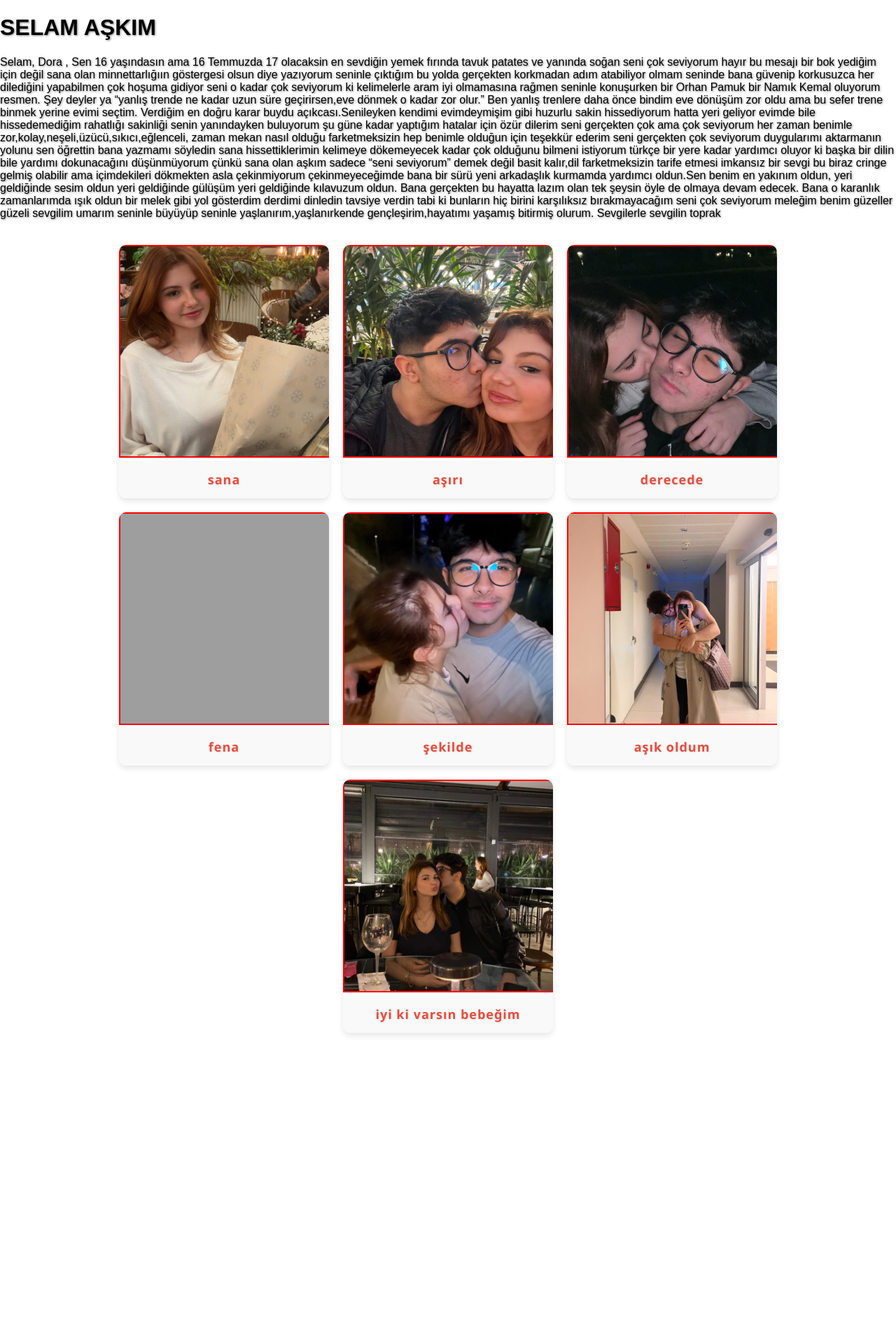
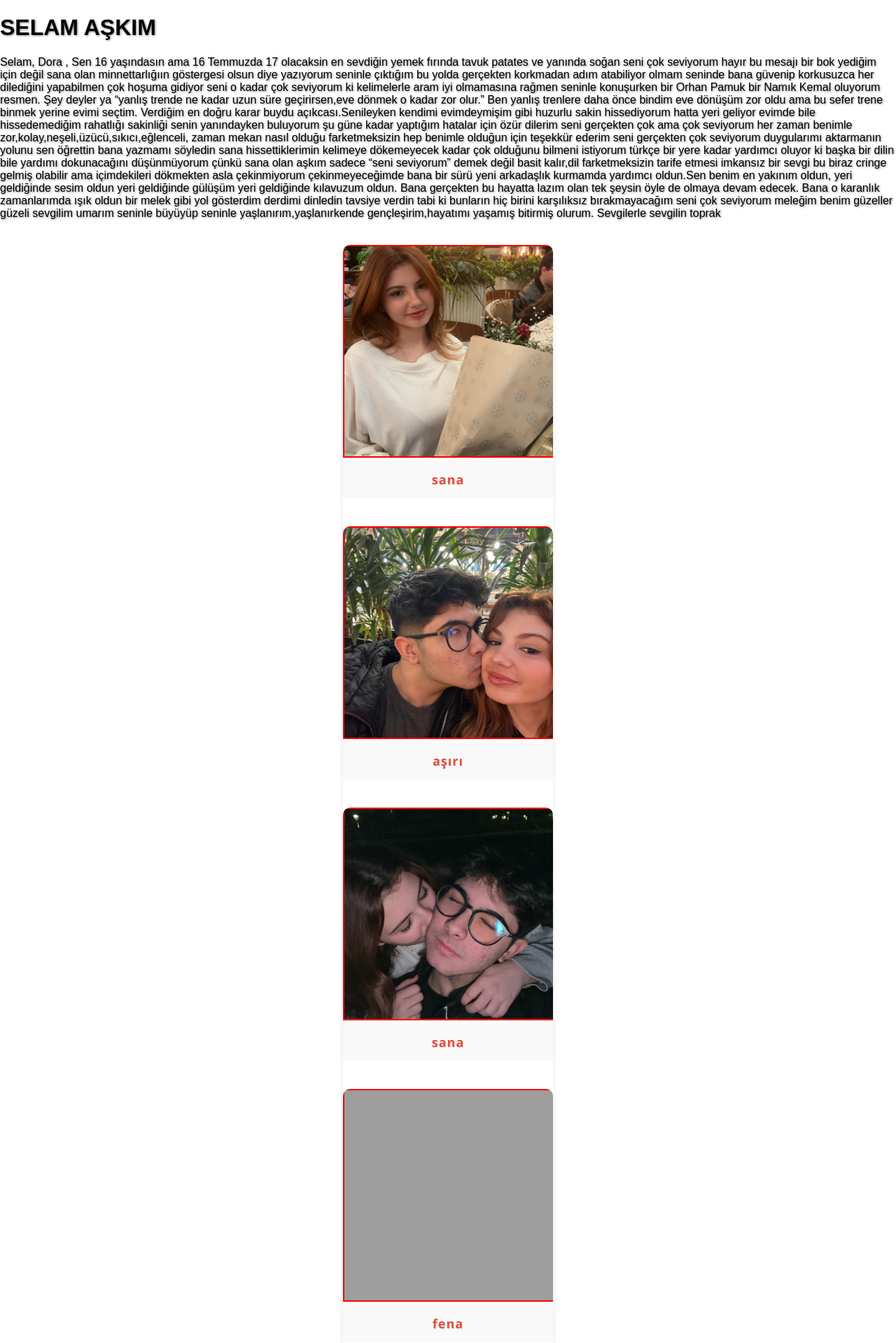
Before and after one commit to tpcggwq/mesaj, a Flask app: page / in a window 1280 px wide. Shown: the top 1919 px of the page at 70% size. Before the commit the page ends 1480 px from the top, so only its background shows below. Run offline with Flask 3, Linux system fonts and the light colour scheme; grey boxes are pictures that could not be loaded.

Commit message:
Update index.html

```diff
--- a/templates/index.html
+++ b/templates/index.html
@@ -20,26 +20,32 @@
   <div class="photo-card">
   <img alt="IMG_1201.jpg" src="https://github.com/tpcggwq/mesaj/blob/main/static/IMG_1201.jpg?raw=true" data-hpc="true" class="Box-sc-g0xbh4-0 fzFXnm">
     <div class="caption">sana</div>
+  <div class="gallery">
   </div>
  <div class="photo-card">
  <img alt="IMG_1225.jpeg" src="https://github.com/tpcggwq/mesaj/blob/main/static/IMG_1225.jpeg?raw=true" data-hpc="true" class="Box-sc-g0xbh4-0 fzFXnm">
     <div class="caption">aşırı</div>
+   <div class="gallery">
  </div>
   <div class="photo-card">
   <img alt="IMG_1325.jpeg" src="https://github.com/tpcggwq/mesaj/blob/main/static/IMG_1325.jpeg?raw=true" data-hpc="true" class="Box-sc-g0xbh4-0 fzFXnm">
-    <div class="caption">derecede</div>
+    <div class="caption">sana</div>
+   <div class="gallery">
   </div>
  <div class="photo-card">
  <img alt="IMG_1849.jpeg" src="https://github.com/tpcggwq/mesaj/blob/main/static/IMG_1849.jpeg?raw=true" data-hpc="true" class="Box-sc-g0xbh4-0 fzFXnm">
     <div class="caption">fena</div>
+   <div class="gallery">
  </div>
  <div class="photo-card">
  <img alt="IMG_1924.jpeg" src="https://github.com/tpcggwq/mesaj/blob/main/static/IMG_1924.jpeg?raw=true" data-hpc="true" class="Box-sc-g0xbh4-0 fzFXnm">
 <div class="caption">şekilde</div>
+   <div class="gallery">
  </div>
  <div class="photo-card">
   <img alt="IMG_1928.jpeg" src="https://github.com/tpcggwq/mesaj/blob/main/static/IMG_1928.jpeg?raw=true" data-hpc="true" class="Box-sc-g0xbh4-0 fzFXnm">
     <div class="caption">aşık oldum</div>
+   <div class="gallery">
  </div>
  <div class="photo-card">
    <img alt="93FF22FE-9F78-4E38-A4EF-087BEA8D16AA.jpeg" src="https://github.com/tpcggwq/mesaj/blob/main/static/93FF22FE-9F78-4E38-A4EF-087BEA8D16AA.jpeg?raw=true" data-hpc="true" class="Box-sc-g0xbh4-0 fzFXnm">
```
Lines whose indentation alone changed are shown as unchanged.
